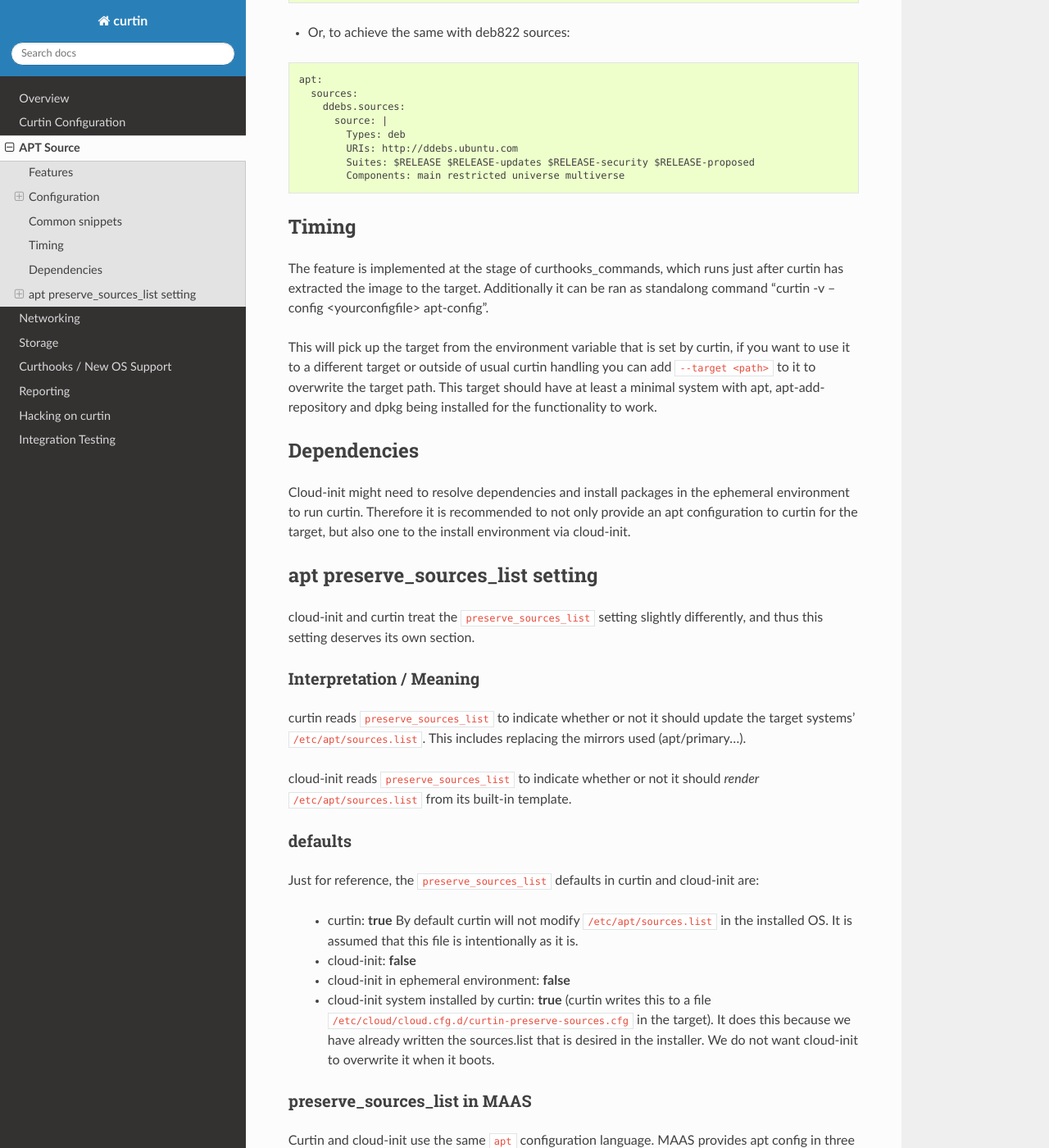
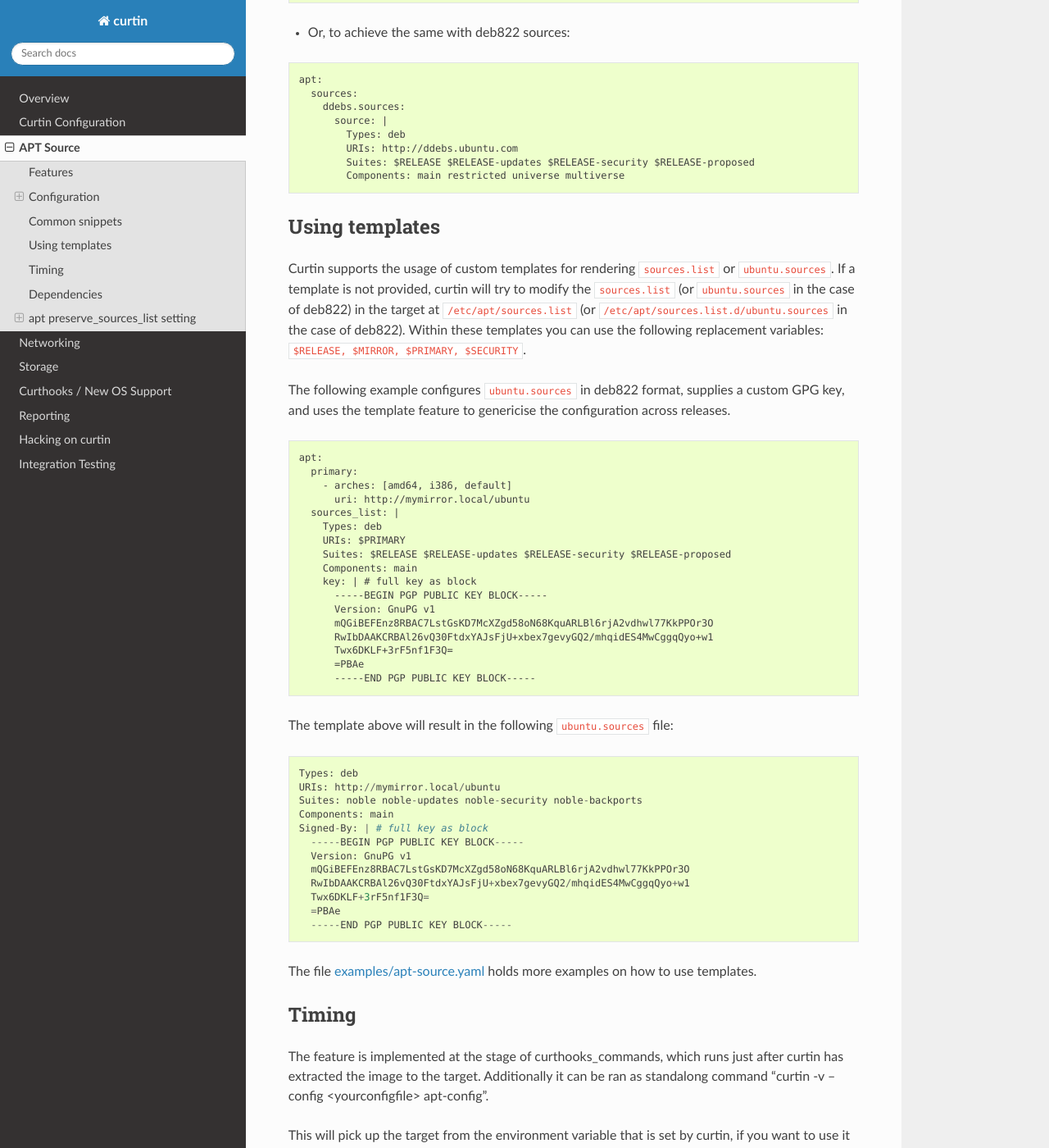
Before and after one commit to canonical/curtin, a Sphinx documentation site: the page built from doc/topics/apt_source.rst, in a window 1280 px wide and 1400 px high, scrolled down 4010 px. Shown: the whole window at 82% size. Built offline with Sphinx 7.4.7 and the Read the Docs theme 3.1.0, drawn with Linux system fonts in a browser that asks for light colours.

Commit message:
Add documentation section about APT templates
Curtin supports the usage of templates for APT configuration, but
currently there is no mention of it in the documentation. This
patch adds a section explaining how to use it.

```diff
--- a/doc/topics/apt_source.rst
+++ b/doc/topics/apt_source.rst
@@ -130,7 +130,7 @@ That would be specified as ::
           =PBAe
           -----END PGP PUBLIC KEY BLOCK-----
 
-The file `examples/apt-source.yaml <https://git.launchpad.net/curtin/tree/examples/apt-source.yaml>`_ holds various further examples that can be configured with this feature.
+The file `examples/apt-source.yaml <https://github.com/canonical/curtin/blob/master/examples/apt-source.yaml>`_ holds various further examples that can be configured with this feature.
 
 deb822 sources on Ubuntu >= 24.04
 ---------------------------------
@@ -205,6 +205,55 @@ This is a collection of additional ideas people can use the feature for customiz
          Suites: $RELEASE $RELEASE-updates $RELEASE-security $RELEASE-proposed
          Components: main restricted universe multiverse
 
+Using templates
+~~~~~~~~~~~~~~~
+
+Curtin supports the usage of custom templates for rendering ``sources.list`` or ``ubuntu.sources``.
+If a template is not provided, curtin will try to modify the ``sources.list`` (or ``ubuntu.sources`` in the case of deb822) in the target at
+``/etc/apt/sources.list`` (or ``/etc/apt/sources.list.d/ubuntu.sources`` in the case of deb822). Within these templates you can use the following
+replacement variables: ``$RELEASE, $MIRROR, $PRIMARY, $SECURITY``.
+
+The following example configures ``ubuntu.sources`` in deb822 format, supplies a custom GPG key, and uses the template feature to genericise the configuration across releases.
+
+::
+
+ apt:
+   primary:
+     - arches: [amd64, i386, default]
+       uri: http://mymirror.local/ubuntu
+   sources_list: |
+     Types: deb
+     URIs: $PRIMARY
+     Suites: $RELEASE $RELEASE-updates $RELEASE-security $RELEASE-proposed
+     Components: main
+     key: | # full key as block
+       -----BEGIN PGP PUBLIC KEY BLOCK-----
+       Version: GnuPG v1
+       mQGiBEFEnz8RBAC7LstGsKD7McXZgd58oN68KquARLBl6rjA2vdhwl77KkPPOr3O
+       RwIbDAAKCRBAl26vQ30FtdxYAJsFjU+xbex7gevyGQ2/mhqidES4MwCggqQyo+w1
+       Twx6DKLF+3rF5nf1F3Q=
+       =PBAe
+       -----END PGP PUBLIC KEY BLOCK-----
+
+The template above will result in the following ``ubuntu.sources`` file:
+
+::
+
+ Types: deb
+ URIs: http://mymirror.local/ubuntu
+ Suites: noble noble-updates noble-security noble-backports
+ Components: main
+ Signed-By: | # full key as block
+   -----BEGIN PGP PUBLIC KEY BLOCK-----
+   Version: GnuPG v1
+   mQGiBEFEnz8RBAC7LstGsKD7McXZgd58oN68KquARLBl6rjA2vdhwl77KkPPOr3O
+   RwIbDAAKCRBAl26vQ30FtdxYAJsFjU+xbex7gevyGQ2/mhqidES4MwCggqQyo+w1
+   Twx6DKLF+3rF5nf1F3Q=
+   =PBAe
+   -----END PGP PUBLIC KEY BLOCK-----
+
+The file `examples/apt-source.yaml <https://github.com/canonical/curtin/blob/master/examples/apt-source.yaml>`_ holds more examples on how to use templates.
+
 Timing
 ~~~~~~
 The feature is implemented at the stage of curthooks_commands, which runs just after curtin has extracted the image to the target.
```
